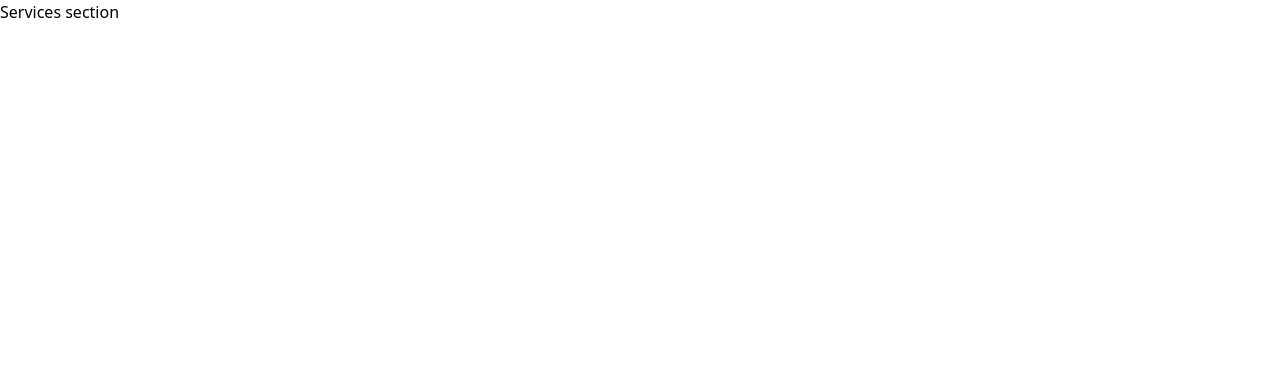
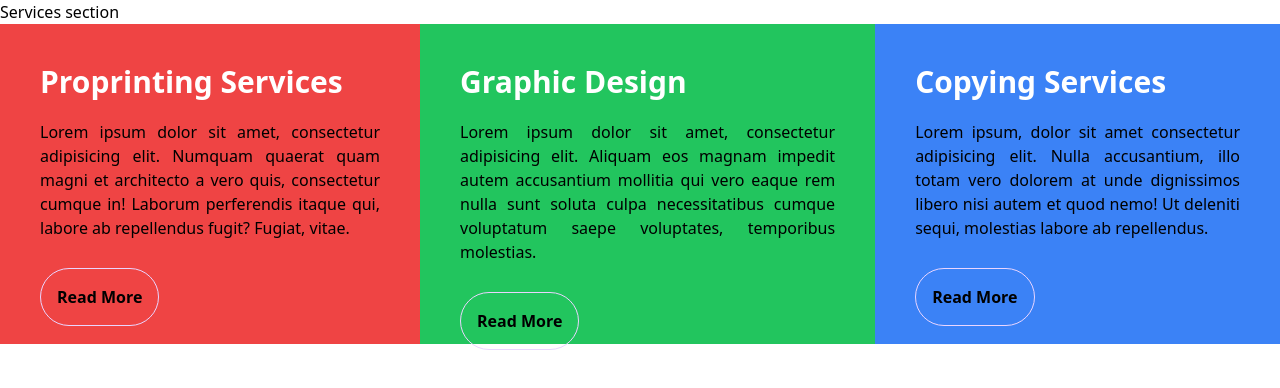
Before and after one commit to nichiren96/learn-tailwind, a plain HTML site: page index.html in a window 1280 px wide. Drawn offline with nearby package versions, Linux system fonts and the light colour scheme.

Commit message:
create three columns layout

```diff
--- a/index.html
+++ b/index.html
@@ -9,5 +9,49 @@
   </head>
   <body>
     <h1>Services section</h1>
+    <div class="flex bg-gray-700 h-80">
+      <div class="bg-red-500 p-10">
+        <h2 class="mb-5 font-bold text-white text-3xl">Proprinting Services</h2>
+        <p class="text-justify">
+          Lorem ipsum dolor sit amet, consectetur adipisicing elit. Numquam
+          quaerat quam magni et architecto a vero quis, consectetur cumque in!
+          Laborum perferendis itaque qui, labore ab repellendus fugit? Fugiat,
+          vitae.
+        </p>
+        <button
+          class="mt-7 px-4 py-4 text-white-600 font-semibold rounded-full border border-purple-200 hover:text-white hover:bg-purple-600 hover:border-transparent focus:outline-none focus:ring-2 focus:ring-purple-600 focus:ring-offset-2"
+        >
+          Read More
+        </button>
+      </div>
+      <div class="bg-green-500 p-10">
+        <h2 class="mb-5 font-bold text-white text-3xl">Graphic Design</h2>
+        <p class="text-justify">
+          Lorem ipsum dolor sit amet, consectetur adipisicing elit. Aliquam eos
+          magnam impedit autem accusantium mollitia qui vero eaque rem nulla
+          sunt soluta culpa necessitatibus cumque voluptatum saepe voluptates,
+          temporibus molestias.
+        </p>
+        <button
+          class="mt-7 px-4 py-4 text-white-600 font-semibold rounded-full border border-purple-200 hover:text-white hover:bg-purple-600 hover:border-transparent focus:outline-none focus:ring-2 focus:ring-purple-600 focus:ring-offset-2"
+        >
+          Read More
+        </button>
+      </div>
+      <div class="bg-blue-500 p-10">
+        <h2 class="mb-5 font-bold text-white text-3xl">Copying Services</h2>
+        <p class="text-justify">
+          Lorem ipsum, dolor sit amet consectetur adipisicing elit. Nulla
+          accusantium, illo totam vero dolorem at unde dignissimos libero nisi
+          autem et quod nemo! Ut deleniti sequi, molestias labore ab
+          repellendus.
+        </p>
+        <button
+          class="mt-7 px-4 py-4 text-white-600 font-semibold rounded-full border border-purple-200 hover:text-white hover:bg-purple-600 hover:border-transparent focus:outline-none focus:ring-2 focus:ring-purple-600 focus:ring-offset-2"
+        >
+          Read More
+        </button>
+      </div>
+    </div>
   </body>
 </html>
```
